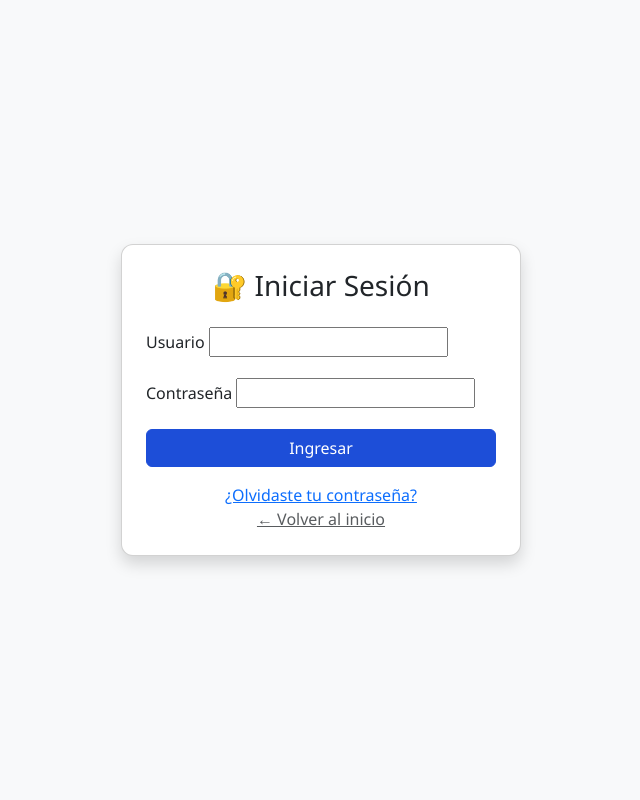
After one commit to Stevanpre/suazapawa, a Django app: template web/templates/auth/login.html in a window 1280 px wide. The commit adds this page. Shown: the whole page, without its empty margins (319-959 px from the left). Run offline with Django 5.2, Linux system fonts and the light colour scheme; the template is opened without the code that fills it, so the values that code supplies are empty, except form fields; form fields are guessed from the names that the template uses; parts of the project's set-up code (start-up, migrations or seed data) failed here and were passed over; some libraries are stand-ins or nearby versions.

Commit message:
login-funcional sin axes

```diff
--- a/suazapawa/settings.py
+++ b/suazapawa/settings.py
@@ -108,6 +108,11 @@ AUTH_PASSWORD_VALIDATORS = [
 MEDIA_URL = '/media/'
 MEDIA_ROOT = os.path.join(BASE_DIR, 'media')
 
+#---- LOGIN PROTEGIDO ----
+LOGIN_URL = 'login'
+LOGIN_REDIRECT_URL = 'dashboard'
+LOGOUT_REDIRECT_URL = 'home'
+
 
 # Internationalization
 # https://docs.djangoproject.com/en/5.2/topics/i18n/
--- a/suazapawa/urls.py
+++ b/suazapawa/urls.py
@@ -16,7 +16,8 @@ Including another URLconf
 """
 from django.contrib import admin
 from django.urls import path
-from web.views import HomeView, calendarioView, TextoEscolarView
+from web.views import HomeView, calendarioView, TextoEscolarView, UsuarioLoginView, dashboard_view
+from django.contrib.auth.views import LogoutView
 from django.conf import settings
 from django.conf.urls.static import static
 
@@ -25,6 +26,9 @@ urlpatterns = [
     path('', HomeView.as_view(), name='home'),
     path('calendario/', calendarioView.as_view(), name='calendario'),
     path('noticias/', TextoEscolarView.as_view(), name='textoescolar'),
+    path('login/',UsuarioLoginView.as_view(), name='login'),
+    path('logout/',LogoutView.as_view(next_page='home'), name='logout'),
+    path('dashboard/', dashboard_view(), name='dashboard'),
 
 ]
 
--- /dev/null
+++ b/web/templates/auth/login.html
@@ -0,0 +1,42 @@
+{% load static %}
+<!DOCTYPE html>
+<html lang="es">
+<head>
+  <meta charset="UTF-8">
+  <title>Iniciar Sesión</title>
+  <link rel="stylesheet" href="{% static 'bootstrap/css/bootstrap.min.css' %}">
+  <link rel="stylesheet" href="{% static 'css/style.css' %}">
+</head>
+<body class="bg-light">
+  <div class="container d-flex align-items-center justify-content-center" style="min-height: 100vh;">
+    <div class="card p-4 shadow" style="max-width: 400px; width: 100%;">
+      <h3 class="text-center mb-4">🔐 Iniciar Sesión</h3>
+
+      {% if form.errors %}
+        <div class="alert alert-danger" role="alert">
+          Usuario o contraseña inválidos. Intenta nuevamente.
+        </div>
+      {% endif %}
+
+      <form method="post">
+        {% csrf_token %}
+        <div class="mb-3">
+          <label class="form-label">Usuario</label>
+          {{ form.username }}
+        </div>
+        <div class="mb-3">
+          <label class="form-label">Contraseña</label>
+          {{ form.password }}
+        </div>
+
+        <button type="submit" class="btn btn-primary w-100">Ingresar</button>
+      </form>
+
+      <div class="mt-3 text-center">
+        <a href="#">¿Olvidaste tu contraseña?</a><br>
+        <a href="{% url 'home' %}" class="text-muted">← Volver al inicio</a>
+      </div>
+    </div>
+  </div>
+</body>
+</html>
```
Also changed, not shown: web/templates/admin/dashboard.html (added, +10 -0 lines), web/templates/base.html (+19 -11 lines), web/views.py (+11 -0 lines).
